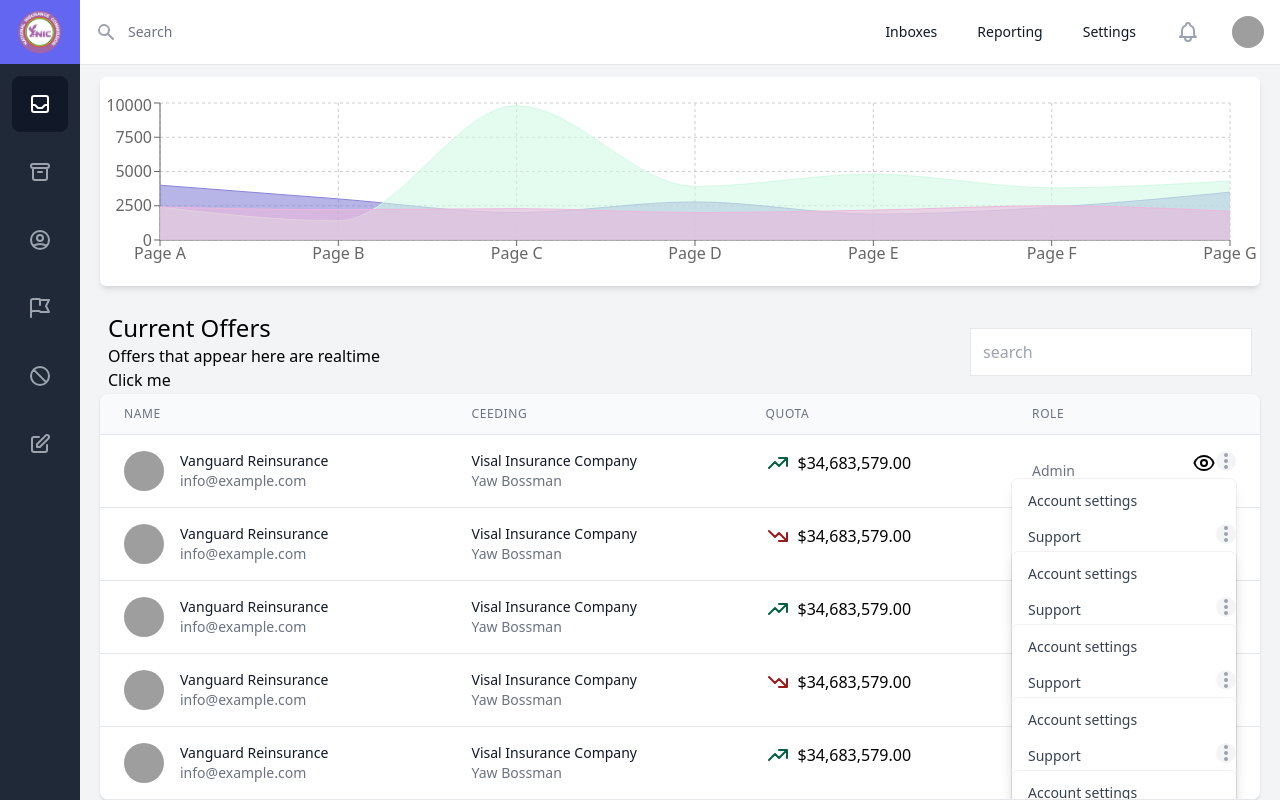
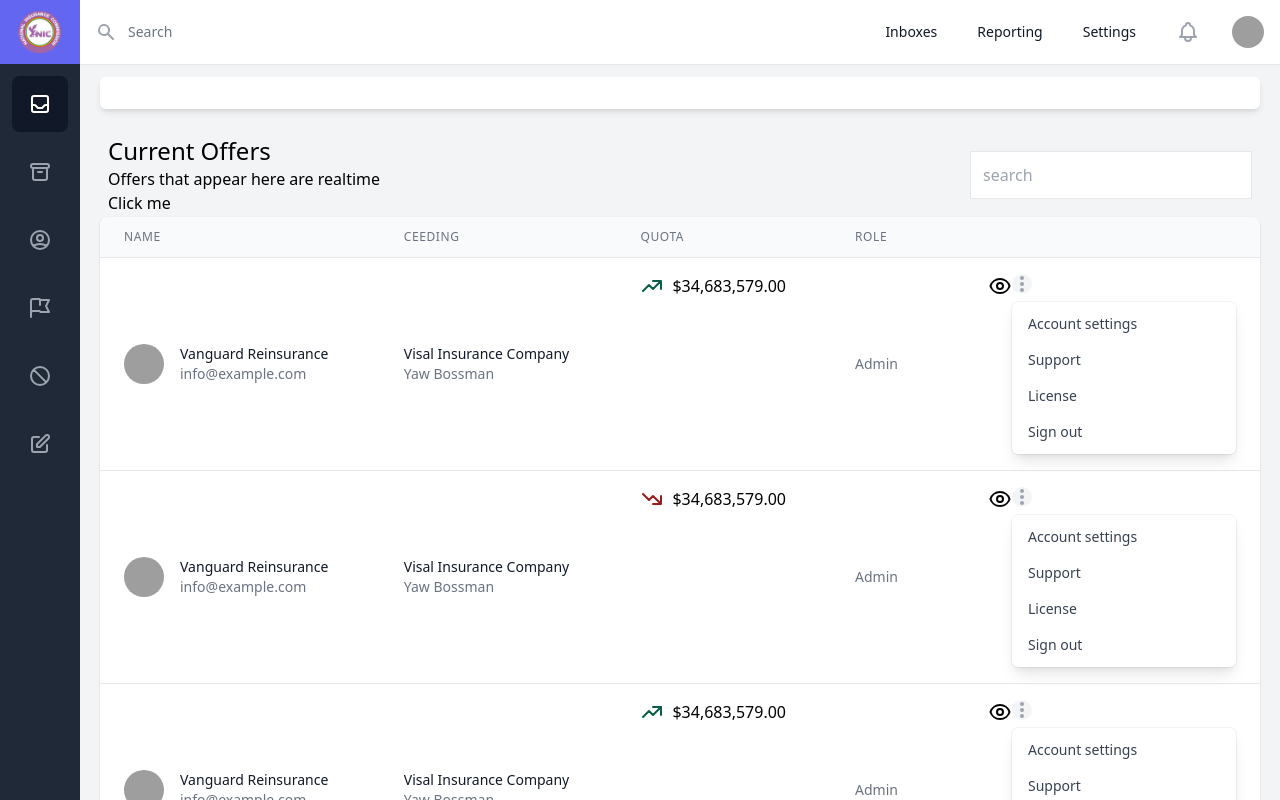
Before and after one commit to Khoby-790/template-nic, a React (Create React App) app: page / in a window 1280 px wide. Built offline with nearby package versions, Linux system fonts and the light colour scheme; grey boxes are pictures that could not be loaded.

Commit message:
--- Auto-Git Commit ---

```diff
--- a/src/pages/Dashboard/components/OfferLisitngItem.tsx
+++ b/src/pages/Dashboard/components/OfferLisitngItem.tsx
@@ -72,7 +72,7 @@ const OfferLisitngItem = (props: Props) => {
       From: "transform opacity-100 scale-100"
       To: "transform opacity-0 scale-95"
   --> */}
-                            <div className="origin-top-right absolute right-0 mt-2 w-56 rounded-md shadow-lg bg-white ring-1 ring-black ring-opacity-5">
+                            <div className="origin-top-right relative right-0 mt-2 w-56 rounded-md shadow-lg bg-white ring-1 ring-black ring-opacity-5">
                                 <div className="py-1" role="menu" aria-orientation="vertical" aria-labelledby="options-menu">
                                     <a href="#" className="block px-4 py-2 text-sm text-gray-700 hover:bg-gray-100 hover:text-gray-900" role="menuitem">Account settings</a>
                                     <a href="#" className="block px-4 py-2 text-sm text-gray-700 hover:bg-gray-100 hover:text-gray-900" role="menuitem">Support</a>
```
